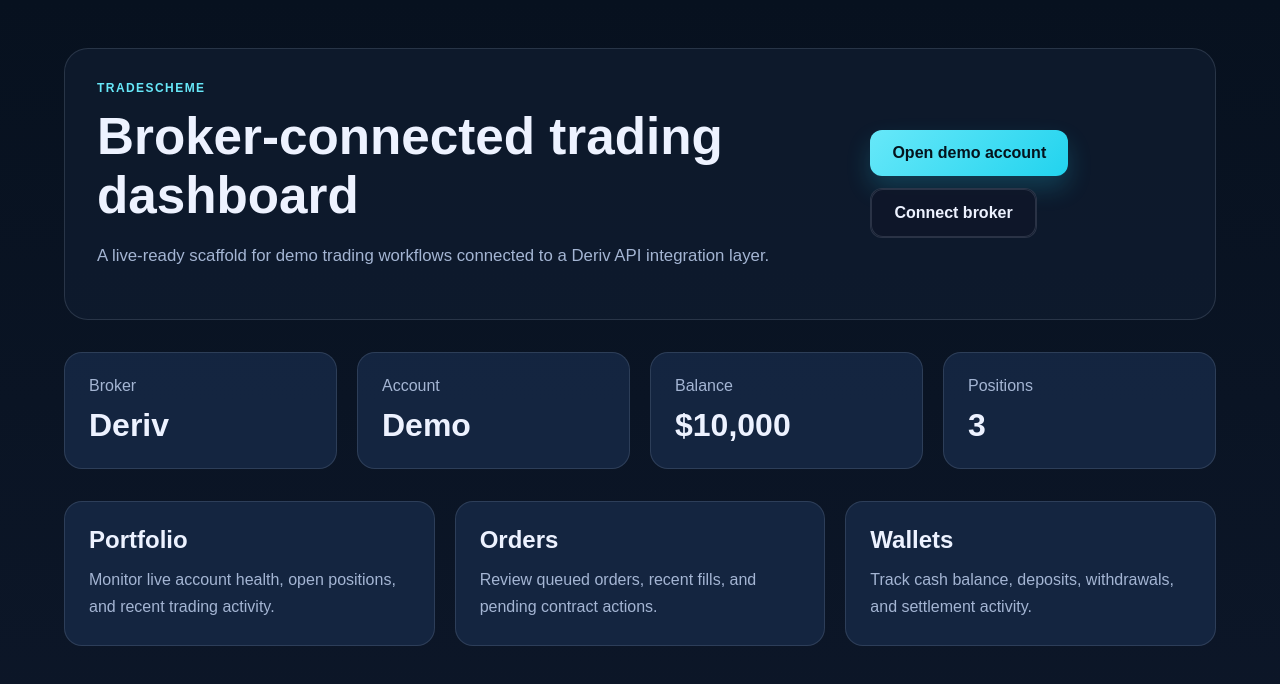
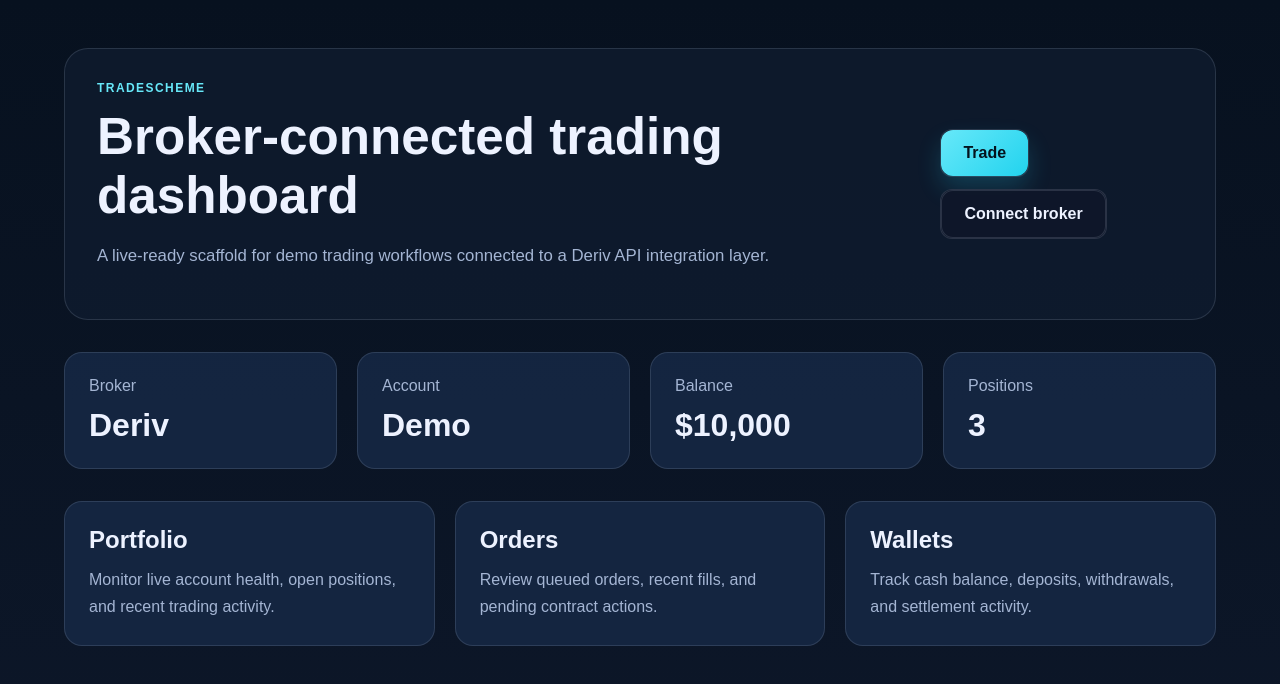
Before and after one commit to okumuzack547-code/Zacktraders.commmm, a Next.js app in the folder frontend/: page / in a window 1280 px wide. Shown: the top 684 px of the page. Built offline with nearby package versions, Linux system fonts and the light colour scheme.

Commit message:
Add a direct trading link to the dashboard and make the broker flow more actionable.

```diff
--- a/frontend/app/page.tsx
+++ b/frontend/app/page.tsx
@@ -25,7 +25,9 @@ export default function HomePage() {
           </p>
         </div>
         <div className="hero-actions">
-          <button className="primary-button">Open demo account</button>
+          <Link href="/trade" className="secondary-button-link">
+            <button className="primary-button" type="button">Trade</button>
+          </Link>
           <Link href="/broker" className="secondary-button-link">
             <button className="secondary-button" type="button">Connect broker</button>
           </Link>
```
